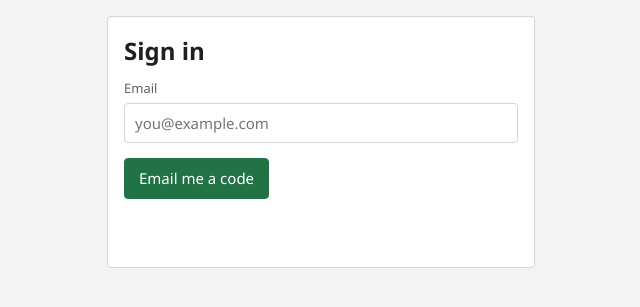
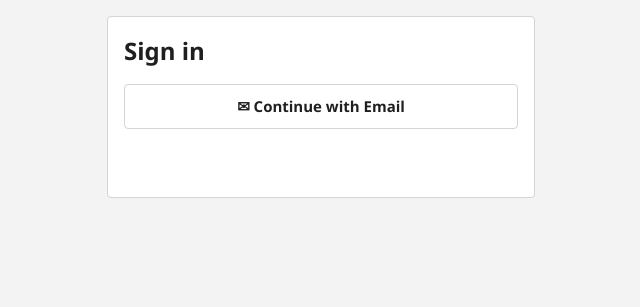
Before and after one commit to sanchit-android/cashflow_manager_v0, a Django app: page /login/ in a window 1280 px wide. Shown: the part 53-360 px from the top of the page, without its empty margins (319-959 px from the left). Run offline with Django 5.2, Linux system fonts and the light colour scheme; parts of the project's set-up code (start-up, migrations or seed data) failed here and were passed over.

Commit message:
Enhance login interface; update Google sign-in button with icon and add email choice button for improved user experience

```diff
--- a/static/css/app.css
+++ b/static/css/app.css
@@ -85,7 +85,8 @@ table.sheet tfoot td { font-weight: 600; padding: 6px; }
 .landing .hero h1 { font-size: 34px; line-height: 1.2; }
 .landing .points { display: grid; gap: 12px; grid-template-columns: repeat(auto-fit, minmax(220px, 1fr)); }
 
-.google-btn { display: block; text-align: center; padding: 10px 14px; border: 1px solid var(--border); border-radius: var(--radius); background: var(--surface); color: var(--text); text-decoration: none; font-weight: 600; }
+.google-btn { display: flex; align-items: center; justify-content: center; gap: 10px; width: 100%; font: inherit; cursor: pointer; text-align: center; padding: 10px 14px; border: 1px solid var(--border); border-radius: var(--radius); background: var(--surface); color: var(--text); text-decoration: none; font-weight: 600; }
+.google-btn .g-icon { flex: none; }
 .google-btn:hover { background: var(--surface-2); }
 .or { text-align: center; margin: 4px 0 0; }
 
--- a/static/js/login.js
+++ b/static/js/login.js
@@ -2,6 +2,10 @@ import { api } from "./store.js";
 
 const $ = (id) => document.getElementById(id);
 const err = (m) => { $("err").textContent = m || ""; };
+
+$("email-choice").addEventListener("click", () => {
+  $("email-choice").parentElement.hidden = true; $("email-form").hidden = false; $("email").focus();
+});
 
 $("email-form").addEventListener("submit", async (e) => {
   e.preventDefault(); err();
--- a/templates/login.html
+++ b/templates/login.html
@@ -7,10 +7,10 @@
     <h1>Sign in</h1>
     {% if google_error %}<p class="error" role="alert">Google sign-in didn't complete. Try again, or use your email.</p>{% endif %}
     {% if google %}
-    <p><a class="google-btn" href="/auth/google/start">Continue with Google</a></p>
-    <p class="muted or">or use your email</p>
+    <p><a class="google-btn" href="/auth/google/start"><svg class="g-icon" width="18" height="18" viewBox="0 0 48 48" aria-hidden="true"><path fill="#EA4335" d="M24 9.5c3.54 0 6.71 1.22 9.21 3.6l6.85-6.85C35.9 2.38 30.47 0 24 0 14.62 0 6.51 5.38 2.56 13.22l7.98 6.19C12.43 13.72 17.74 9.5 24 9.5z"/><path fill="#4285F4" d="M46.98 24.55c0-1.57-.15-3.09-.38-4.55H24v9.02h12.94c-.58 2.96-2.26 5.48-4.78 7.18l7.73 6c4.51-4.18 7.09-10.36 7.09-17.65z"/><path fill="#FBBC05" d="M10.53 28.59c-.48-1.45-.76-2.99-.76-4.59s.27-3.14.76-4.59l-7.98-6.19C.92 16.46 0 20.12 0 24c0 3.88.92 7.54 2.56 10.78l7.97-6.19z"/><path fill="#34A853" d="M24 48c6.48 0 11.93-2.13 15.89-5.81l-7.73-6c-2.15 1.45-4.92 2.3-8.16 2.3-6.26 0-11.57-4.22-13.47-9.91l-7.98 6.19C6.51 42.62 14.62 48 24 48z"/></svg>Continue with Google</a></p>
     {% endif %}
-    <form id="email-form">
+    <p><button class="google-btn" type="button" id="email-choice">&#9993; Continue with Email</button></p>
+    <form id="email-form" hidden>
       <label for="email">Email</label>
       <input id="email" type="email" autocomplete="email" placeholder="you@example.com" required>
       <p><button class="primary" type="submit">Email me a code</button></p>
```
